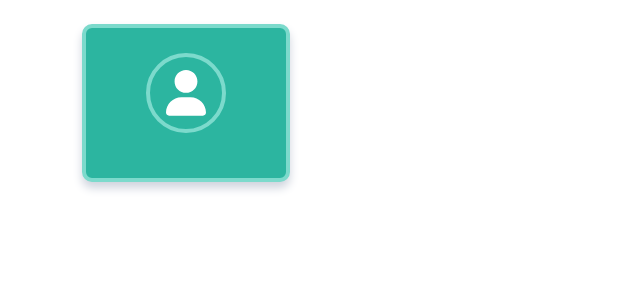
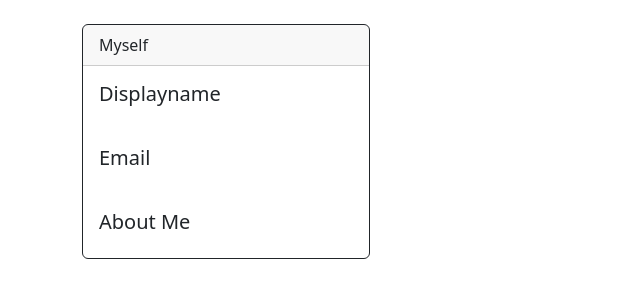
Before and after one commit to white-fortune/ThreadSpace, a PHP site: page /chat/public/dashboard.php in a window 1280 px wide. Shown: the part 56-356 px from the top of the page, without its empty margins (0-640 px from the left). Run offline with PHP 8.4, Linux system fonts and the light colour scheme; the visitor is signed in with stand-in values (Sample User, id 1); data that the repository does not hold is empty.

Commit message:
design changes in profiles

```diff
--- a/public/chat.php
+++ b/public/chat.php
@@ -221,7 +221,7 @@ $thread = getThread($roomname);
                 switch(command[1]) {
                     case "JOINOK":
                         let joined = command[2]
-                        message = `<b>${joined}</b> Just joined the chat`
+                        message = `<b>${joined}</b> just joined the chat`
 
                         let newMsg = `
                         <div class="alert alert-primary" role="alert">
--- a/public/dashboard.php
+++ b/public/dashboard.php
@@ -11,58 +11,6 @@ if(!isset($_SESSION["email"])) {
     <meta charset="UTF-8">
     <meta name="viewport" content="width=device-width, initial-scale=1.0">
     <title>Dashboard</title>
-    <style>
-        .card-client {
-            background: #2cb5a0;
-            width: 13rem;
-            padding-top: 25px;
-            padding-bottom: 25px;
-            padding-left: 20px;
-            padding-right: 20px;
-            border: 4px solid #7cdacc;
-            box-shadow: 0 6px 10px rgba(207, 212, 222, 1);
-            border-radius: 10px;
-            text-align: center;
-            color: #fff;
-            font-family: "Poppins", sans-serif;
-            transition: all 0.3s ease;
-        }
-
-        .card-client:hover {
-            transform: translateY(-10px);
-        }
-
-        .user-picture {
-            overflow: hidden;
-            object-fit: cover;
-            width: 5rem;
-            height: 5rem;
-            border: 4px solid #7cdacc;
-            border-radius: 999px;
-            display: flex;
-            justify-content: center;
-            align-items: center;
-            margin: auto;
-        }
-
-        .user-picture svg {
-            width: 2.5rem;
-            fill: currentColor;
-        }
-
-        .name-client {
-            margin: 0;
-            margin-top: 20px;
-            font-weight: 600;
-            font-size: 18px;
-        }
-
-        .name-client span {
-            display: block;
-            font-weight: 200;
-            font-size: 16px;
-        }
-    </style>
 </head>
 <body>
 	<?php
@@ -80,16 +28,20 @@ if(!isset($_SESSION["email"])) {
         }
     ?>
     <div class="container">
-        <div class="card-client">
-            <div class="user-picture">
-                <svg viewBox="0 0 448 512" xmlns="http://www.w3.org/2000/svg">
-                    <path d="M224 256c70.7 0 128-57.31 128-128s-57.3-128-128-128C153.3 0 96 57.31 96 128S153.3 256 224 256zM274.7 304H173.3C77.61 304 0 381.6 0 477.3c0 19.14 15.52 34.67 34.66 34.67h378.7C432.5 512 448 496.5 448 477.3C448 381.6 370.4 304 274.7 304z"></path>
-                </svg>
+        <div class="card border-dark mb-3" style="max-width: 18rem;">
+            <div class="card-header">Myself</div>
+            <div class="card-body">
+                <h5 class="card-title">Displayname</h5>
+                <p class="card-text"><?php echo $user["displayname"] ?></p>
             </div>
-            <p class="name-client">
-                <?php echo $user["displayname"] ?>
-                <span><?php echo $user["email"] ?></span>
-            </p>
+            <div class="card-body">
+                <h5 class="card-title">Email</h5>
+                <p class="card-text"><?php echo $user["email"] ?></p>
+            </div>
+            <div class="card-body">
+                <h5 class="card-title">About Me</h5>
+                <p class="card-text"><?php echo $user["description"] ?></p>
+            </div>
         </div>
     </div>
 </body>
--- a/src/controller/db.php
+++ b/src/controller/db.php
@@ -6,10 +6,10 @@
     $conn = mysqli_connect($db_server, $db_user, $db_pass, $db_name);
 
 
-    function register($displayname, $email, $password) {
+    function register($displayname, $email, $description, $password) {
         global $conn;
-        $sql = "INSERT INTO users (displayname, email, password)
-        VALUES ('$displayname', '$email', '$password')
+        $sql = "INSERT INTO users (displayname, email, description, password)
+        VALUES ('$displayname', '$email', '$description', '$password')
         ";
 
         try {
--- a/src/controller/register.php
+++ b/src/controller/register.php
@@ -3,12 +3,13 @@
 include("db.php");
 
 if ($_SERVER["REQUEST_METHOD"] == "POST") {
-    if(!empty($_POST["displayname"]) && !empty($_POST["email"]) && !empty($_POST["password"])) {
+    if(!empty($_POST["displayname"]) && !empty($_POST["email"]) && !empty($_POST["password"]) && !empty($_POST["description"])) {
         $displayname = filter_input(INPUT_POST, "displayname", FILTER_SANITIZE_SPECIAL_CHARS);
         $email = filter_input(INPUT_POST, "email", FILTER_SANITIZE_SPECIAL_CHARS);
+        $description = filter_input(INPUT_POST, "description", FILTER_SANITIZE_SPECIAL_CHARS);
         $password = filter_input(INPUT_POST, "password", FILTER_SANITIZE_SPECIAL_CHARS);
 
-        if(register($displayname, $email, $password)) {
+        if(register($displayname, $email, $description, $password)) {
             header("Location: /public/login.php");
             exit();
         } else {
```
Also changed, not shown: public/home.php (+5 -2 lines), public/register.php (+8 -0 lines), public/user-profile.php (+6 -67 lines).
